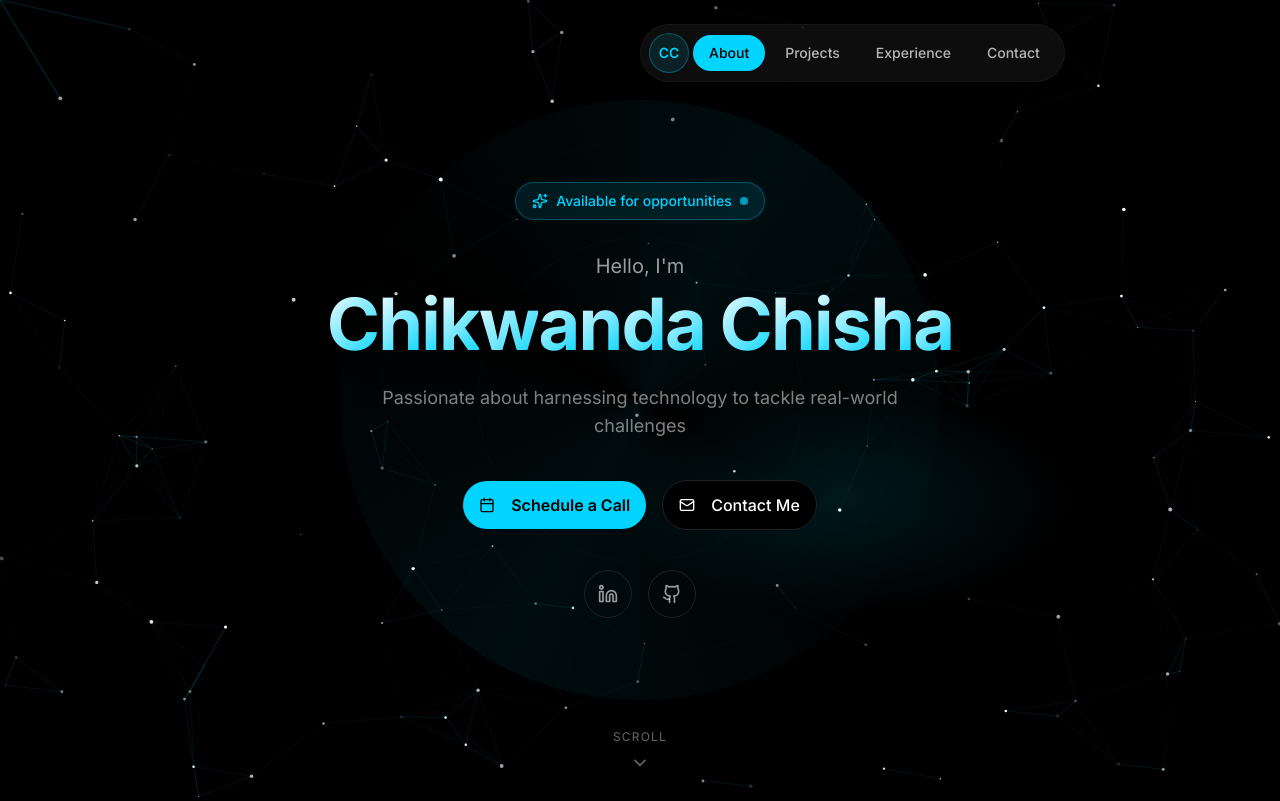
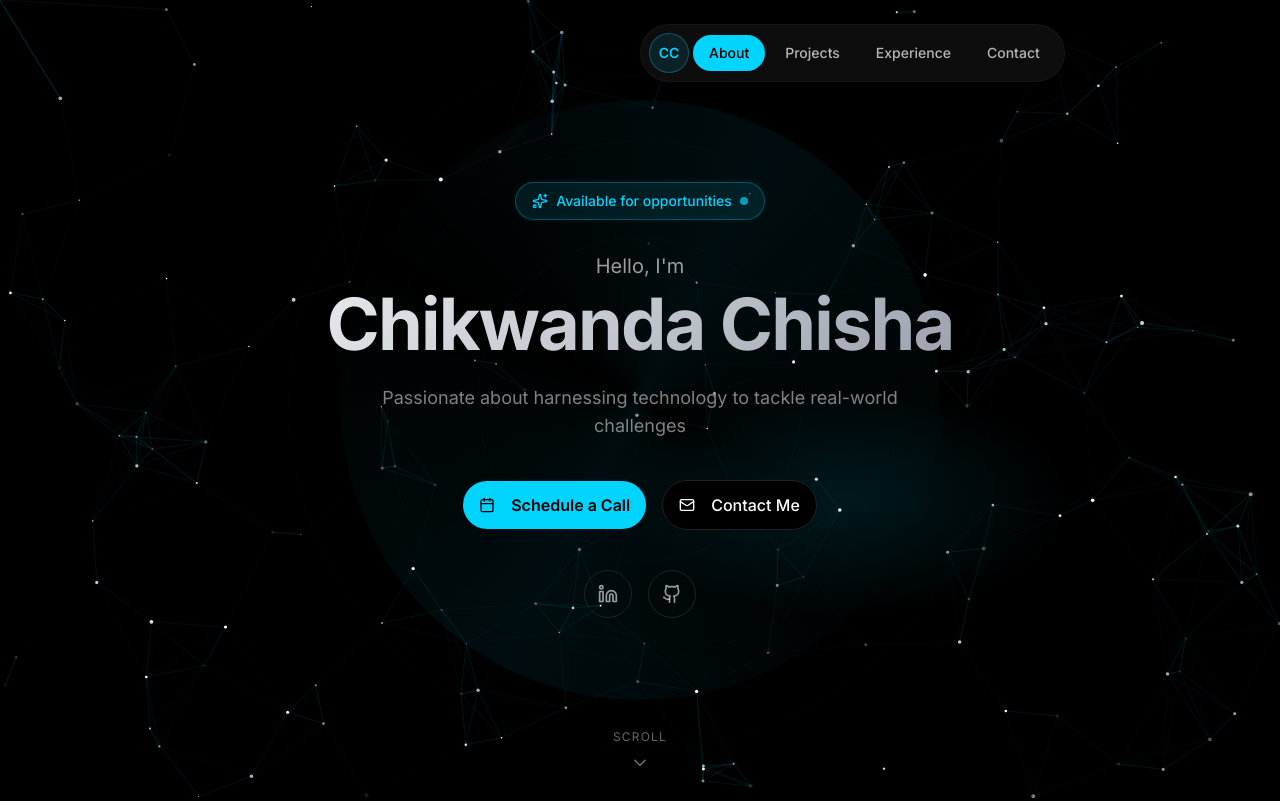
Before and after one commit to ChikwandaChisha/New-Portfolio, a React (Vite) app in the folder app/: page / in a window 1280 px wide. Shown: the top 801 px of the page. Built offline with nearby package versions, Linux system fonts and the light colour scheme.

Commit message:
changed name color

```diff
--- a/app/src/components/AnimatedBackground.tsx
+++ b/app/src/components/AnimatedBackground.tsx
@@ -35,13 +35,13 @@ export function AnimatedBackground() {
 
     const createStars = () => {
       // High density: divisor 1000 = ~2000 stars on 1080p
-      const starCount = Math.floor(window.innerWidth * window.innerHeight / 8000);
+      const starCount = Math.floor(window.innerWidth * window.innerHeight / 6000);
       stars = [];
       for (let i = 0; i < starCount; i++) {
         stars.push({
           x: Math.random() * canvas.width,
           y: Math.random() * canvas.height,
-          vx: (Math.random() - 0.5) * 0.8, // Speed kept as requested
+          vx: (Math.random() - 0.5) * 0.8,
           vy: (Math.random() - 0.5) * 0.8,
           size: Math.random() * 1.5 + 0.5,
           baseOpacity: Math.random() * 0.8 + 0.2,
--- a/app/src/index.css
+++ b/app/src/index.css
@@ -33,9 +33,11 @@
   * {
     @apply border-border;
   }
+
   html {
     scroll-behavior: smooth;
   }
+
   body {
     @apply bg-background text-foreground antialiased;
     font-family: 'Inter', system-ui, -apple-system, sans-serif;
@@ -45,6 +47,20 @@
 @layer utilities {
   .text-gradient {
     background: linear-gradient(135deg, #ffffff 0%, #00d4ff 100%);
+    -webkit-background-clip: text;
+    -webkit-text-fill-color: transparent;
+    background-clip: text;
+  }
+
+  .text-gradient-purple {
+    background: linear-gradient(135deg, #ffffff 0%, #a855f7 100%);
+    -webkit-background-clip: text;
+    -webkit-text-fill-color: transparent;
+    background-clip: text;
+  }
+
+  .text-gradient-silver {
+    background: linear-gradient(135deg, #e5e7eb 0%, #9ca3af 100%);
     -webkit-background-clip: text;
     -webkit-text-fill-color: transparent;
     background-clip: text;
@@ -75,9 +91,12 @@
 
 /* Bounce animation for scroll indicator */
 @keyframes bounce-slow {
-  0%, 100% {
+
+  0%,
+  100% {
     transform: translateY(0);
   }
+
   50% {
     transform: translateY(10px);
   }
--- a/app/src/sections/Hero.tsx
+++ b/app/src/sections/Hero.tsx
@@ -117,48 +117,7 @@ export function Hero() {
           <p className="text-white/60 text-lg sm:text-xl mb-2">Hello, I'm</p>
           <h1 className="text-5xl sm:text-6xl md:text-7xl font-bold tracking-tight">
             <span className="sr-only">Chikwanda Chisha</span>
-            <motion.div
-              className="flex flex-wrap justify-center gap-x-[0.2em] gap-y-2"
-              initial="hidden"
-              animate="visible"
-              variants={{
-                hidden: { opacity: 0 },
-                visible: {
-                  opacity: 1,
-                  transition: {
-                    staggerChildren: 0.1,
-                    delayChildren: 0.5,
-                  }
-                }
-              }}
-            >
-              {"Chikwanda Chisha".split(" ").map((word, i) => (
-                <span key={i} className="inline-block whitespace-nowrap">
-                  {word.split("").map((char, j) => (
-                    <motion.span
-                      key={j}
-                      className="inline-block text-gradient"
-                      variants={{
-                        hidden: { opacity: 0, y: 20, filter: 'blur(10px)' },
-                        visible: {
-                          opacity: 1,
-                          y: 0,
-                          filter: 'blur(0px)',
-                          transition: {
-                            type: "spring",
-                            damping: 12,
-                            stiffness: 100
-                          }
-                        }
-                      }}
-
-                    >
-                      {char}
-                    </motion.span>
-                  ))}
-                </span>
-              ))}
-            </motion.div>
+            <span className="inline-block text-gradient-silver">Chikwanda Chisha</span>
           </h1>
         </motion.div>
 
```
